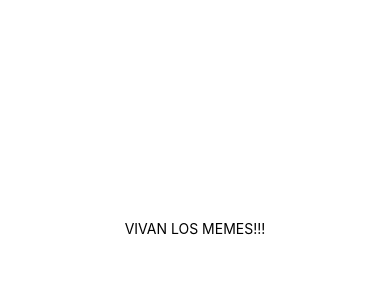
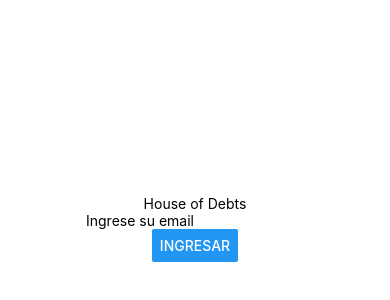
Before and after one commit to sanatem/house-of-debts, a React Native app in the folder hod-app/: screen / in a window 390 px wide. Shown: the part 194-494 px from the top of the page. Built offline with nearby package versions, Linux system fonts and the light colour scheme.

Commit message:
Initial screen

```diff
--- a/hod-app/App.js
+++ b/hod-app/App.js
@@ -1,11 +1,22 @@
 import React from 'react';
-import { StyleSheet, Text, View } from 'react-native';
+import { StyleSheet, Text, View, TextInput, Button } from 'react-native';
 
 export default class App extends React.Component {
+
+  state = {
+    email: ''
+  }
+
+  handleEmail = (text) => this.setState({email: text })
+
+  handlePress = () => {}
+
   render() {
     return (
       <View style={styles.container}>
-        <Text>VIVAN LOS MEMES!!!</Text>
+        <Text>House of Debts</Text>
+        <TextInput placeholder="Ingrese su email" onChangeText={this.handleEmail}/>
+        <Button title="Ingresar" onPress={this.handlePress}/>
       </View>
     );
   }
```
